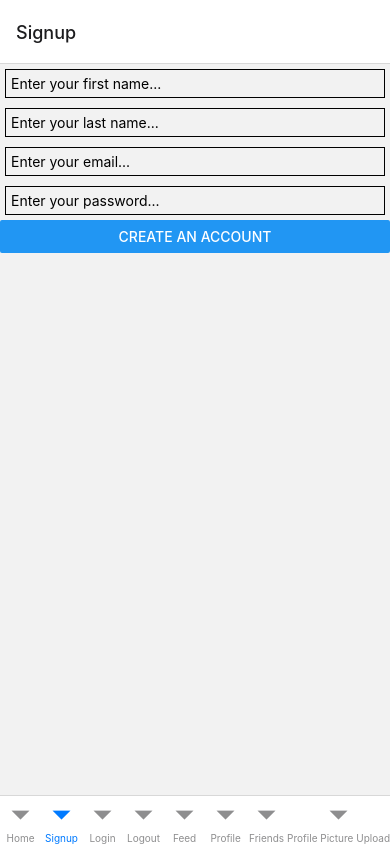
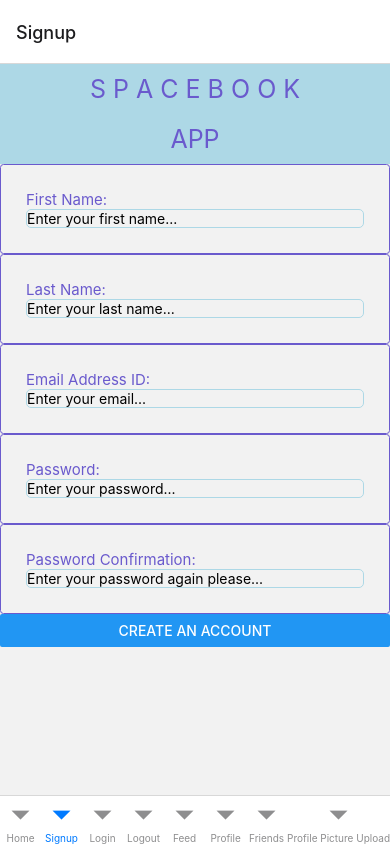
Before and after one commit to adilanwar2399/Spacebook_App, a React Native app: screen /Signup in a window 390 px wide. Built offline with nearby package versions, Linux system fonts and the light colour scheme; no server answers.

Commit message:
Signup file implemented with Validation
Styling of some sort basic implemented - with adequate functionality.

```diff
--- a/components/signup.js
+++ b/components/signup.js
@@ -1,5 +1,5 @@
 import React, { Component } from 'react';
-import { Button, ScrollView, TextInput } from 'react-native';
+import { Text, ScrollView, TextInput, Button, StyleSheet, View } from 'react-native-web';
 
 class SignupScreen extends Component{
     constructor(props){
@@ -9,13 +9,61 @@ class SignupScreen extends Component{
             first_name: "",
             last_name: "",
             email: "",
-            password: ""
+            password: "",
+            alternativePassword: "",
+            textForChecks:""
+        }
+    }
+
+    verificationOfPassword() {
+        //Validation here ensures that user fills in the details correctly - using Regex.
+        if(this.state.password.length > 8){
+            if(/\d/.test(this.state.password)){
+                if(/[A-Z]/.test(this.state.password)){
+                    let temporaryFirstNameStorageString = String(this.state.first_name)
+                    let temporaryLastNameStorageString = String(this.state.last_name)
+                    if(!this.state.password.includes(temporaryLastNameStorageString) && !this.state.password.includes(temporaryFirstNameStorageString)){
+                        return true;
+                    }else{
+                        this.setState({
+                            textForChecks: ": Error Names can't be used in Passwords \n"
+                        })
+                        return false
+                    }
+                }else{
+                   this.setState({
+                        textForChecks: ": Passwords Imperatively must contain a Capitalized Letter \n"
+                   })
+                }
+            }else{
+                this.setState({
+                    textForChecks: ": Passwords Imperatively must contain an Numerical Value (Integer) \n"
+                })
+            }
+        }else{
+            this.setState({
+                textForChecks: ": Passwords Imperatively must be longer than 8 Characters \n"
+            })
         }
     }
 
     signup = () => {
-        //Validation here...
+    //Validation here ensures that user fills in the details correctly.
+        this.setState({
+            textForChecks: ""
+          })
 
+        let emailTemp = this.state.email
+        let passwordTemp = this.state.password
+        let nameFirstTemp = this.state.first_name
+        let nameLastTemp = this.state.last_name
+        let passAltTemp = this.state.alternativePassword
+
+        if(emailTemp != "" && passwordTemp != "" && passAltTemp != "" &&
+        nameFirstTemp != "" && nameLastTemp != "" ) {
+            if(emailTemp.includes("@")) {
+                if(this.verificationOfPassword()) {
+                    if(passAltTemp == passwordTemp) {
                             return fetch("http://localhost:3333/api/1.0.0/user", {
                                 method: 'post',
                                 headers: {
@@ -39,45 +87,117 @@ class SignupScreen extends Component{
                             .catch((error) => {
                                 console.log(error);
                             })
+                        }else {
+                            this.setState()({
+                                textForChecks: ": the Passwords must Match with one another."
+                            })
+                        }
+                    }
+                }else{
+                    this.setState({
+                      textForChecks: ": Invalid Email Address. Email Addresses Must contain an @."
+                 })
+            }
+        }else{
+            this.setState({
+              textForChecks: ": Text-Boxes have missing data."
+            })
+        }
     }
 
     render(){
         return (
+            <View>
+                <Text style={styles.title}>S P A C E B O O K</Text>
+                <Text style={styles.title}>APP</Text>
                 <ScrollView>
+                    <View style={styles.formItemStyles}>
+                    <Text style={styles.formLabelsStyles}>First Name: </Text>
                         <TextInput
                             placeholder="Enter your first name..."
+                            style={styles.inputFormStyles}
                             onChangeText={(first_name) => this.setState({first_name})}
                             value={this.state.first_name}
-                    style={{padding:5, borderWidth:1, margin:5}}
+                            //style={{padding:5, borderWidth:1, margin:5}}
                         />
+                    </View>
+                    <View style={styles.formItemStyles}>
+                    <Text style={styles.formLabelsStyles}>Last Name: </Text>
                         <TextInput
                             placeholder="Enter your last name..."
+                            style={styles.inputFormStyles}
                             onChangeText={(last_name) => this.setState({last_name})}
                             value={this.state.last_name}
-                    style={{padding:5, borderWidth:1, margin:5}}
+                            //style={{padding:5, borderWidth:1, margin:5}}
                         />
+                    </View>
+                    <View style={styles.formItemStyles}>
+                    <Text style={styles.formLabelsStyles}>Email Address ID: </Text>
                         <TextInput
                             placeholder="Enter your email..."
+                            style={styles.inputFormStyles}
                             onChangeText={(email) => this.setState({email})}
                             value={this.state.email}
-                    style={{padding:5, borderWidth:1, margin:5}}
+                            //style={{padding:5, borderWidth:1, margin:5}}
                         />
+                    </View>
+                    <View style={styles.formItemStyles}>
+                    <Text style={styles.formLabelsStyles}>Password: </Text>
                         <TextInput
                             placeholder="Enter your password..."
+                            style={styles.inputFormStyles}
                             onChangeText={(password) => this.setState({password})}
                             value={this.state.password}
                             secureTextEntry
-                    style={{padding:5, borderWidth:1, margin:5}}
+                            //style={{padding:5, borderWidth:1, margin:5}}
                         />
+                    </View>
+                    <View style={styles.formItemStyles}>
+                    <Text style={styles.formLabelsStyles}>Password Confirmation: </Text>
+                        <TextInput
+                            placeholder="Enter your password again please..."
+                            style={styles.inputFormStyles}
+                            onChangeText={(alternativePassword) => this.setState({alternativePassword})}
+                            value={this.state.alternativePassword}
+                            secureTextEntry
+                            //style={{padding:5, borderWidth:1, margin:5}}
+                        />
+                    </View>
                         <Button
                             title="Create an account"
                             onPress={() => this.signup()}
                         />
+                     <Text>{this.state.textForChecks}</Text>
                 </ScrollView>
+            </View>
         )
     }
 }
 
-
+const styles = StyleSheet.create({
+    title: {
+      color:'slateblue',
+      backgroundColor:'lightblue',
+      padding:10,
+      flex: 1,
+      textAlign: 'center',
+      fontSize:25
+    },
+    formLabelsStyles: {
+        fontSize:15,
+        color:'slateblue'
+    },
+    formItemStyles: {
+      padding:25,
+      borderColor: 'slateblue',
+      borderRadius: 3.5,
+      borderWidth: 1
+    },
+    inputFormStyles: {
+      borderWidth:1,
+      borderColor: 'lightblue',
+      borderRadius:5,
+    }
+  })
 
 export default SignupScreen;
```
Lines whose indentation alone changed are shown as unchanged.
